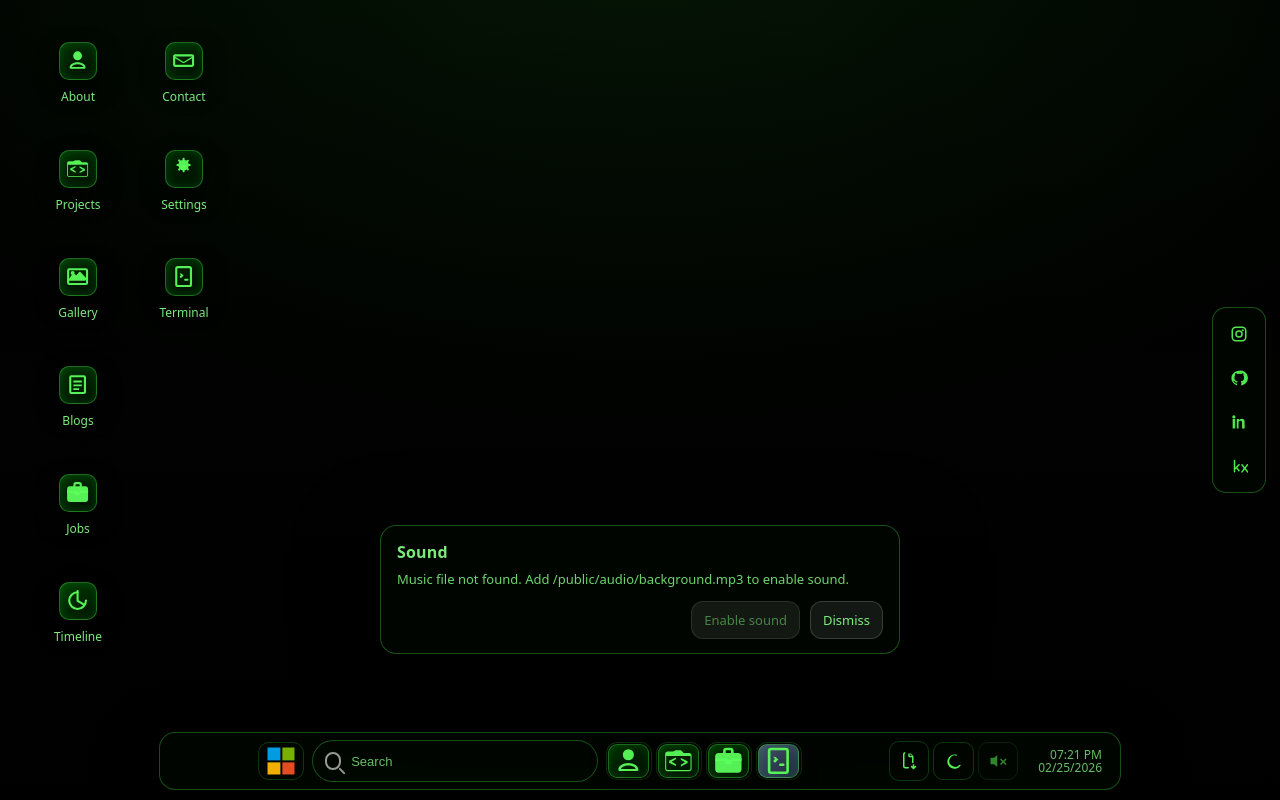
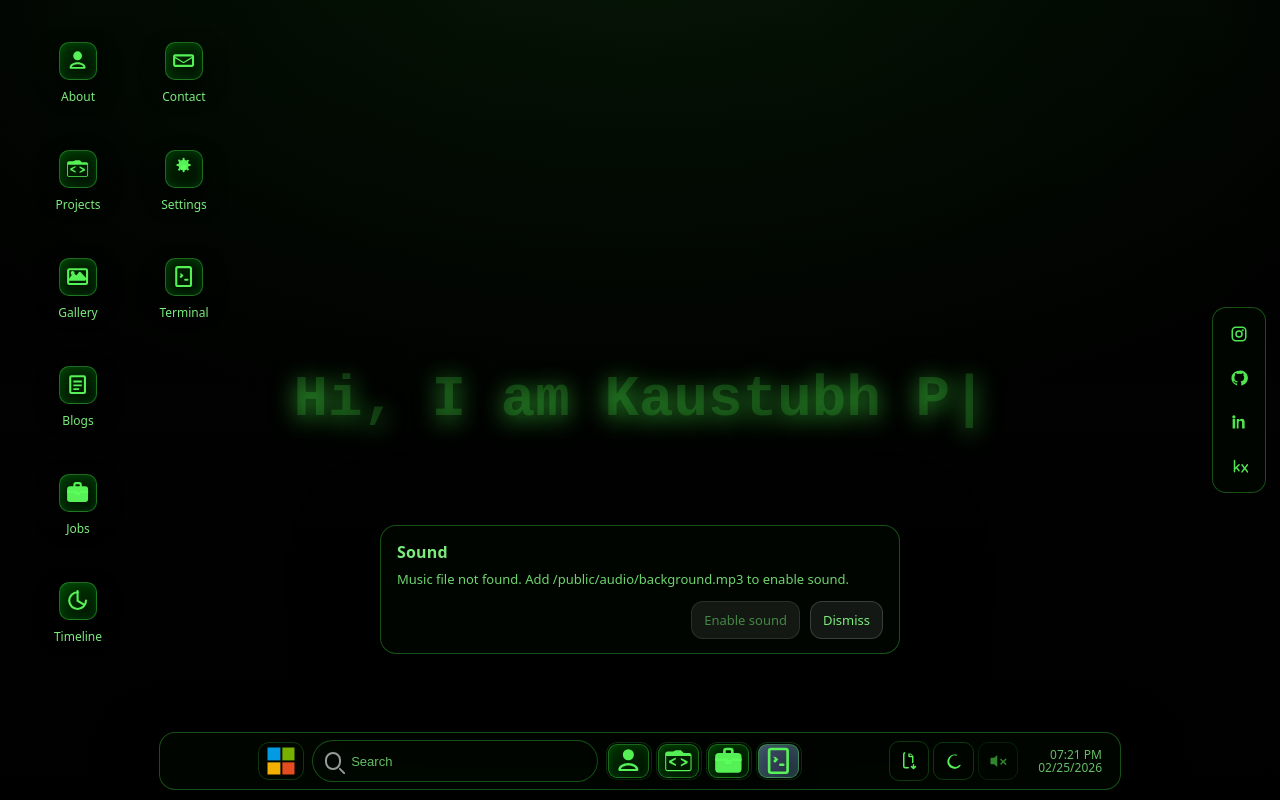
Before and after one commit to kaus98/wind11, a React (Vite) app: page / in a window 1280 px wide. Before the commit this address had no page. Built offline with nearby package versions, Linux system fonts and the light colour scheme.

Commit message:
Typewriter effect

```diff
--- a/src/App.css
+++ b/src/App.css
@@ -1349,7 +1349,7 @@
   word-break: break-word;
 }
 
-.terminal-line + .terminal-line {
+.terminal-line+.terminal-line {
   margin-top: 6px;
 }
 
@@ -3122,6 +3122,7 @@
 }
 
 @supports not ((backdrop-filter: blur(1px)) or (-webkit-backdrop-filter: blur(1px))) {
+
   .window,
   .taskbar,
   .start,
@@ -4000,3 +4001,107 @@
   border-color: rgba(172, 239, 255, 0.84);
   background: rgba(107, 219, 242, 0.72);
 }
+
+/* --- Typewriter Background Effect --- */
+.typewriter-background {
+  position: absolute;
+  inset: 0;
+  display: flex;
+  align-items: center;
+  justify-content: center;
+  pointer-events: none;
+  /* Let clicks pass through to desktop icons/windows */
+  z-index: 1;
+  /* Above wallpaper, below desktop icons (which don't have z-index so they flow, we can use z-index 1 safely since windows are z-index 2/3) */
+}
+
+.typewriter-content {
+  display: flex;
+  flex-direction: column;
+  align-items: center;
+  text-align: center;
+  font-family: 'Courier New', Courier, monospace;
+  font-size: clamp(1.2rem, 4.5vw, 4rem);
+  padding: 0 1.25rem;
+  font-weight: 700;
+  color: rgba(255, 255, 255, 0.15);
+  /* Very subtle white */
+  text-shadow: 0 4px 24px rgba(0, 0, 0, 0.2);
+  line-height: 1.4;
+  user-select: none;
+}
+
+.w11.light .typewriter-content {
+  color: rgba(0, 0, 0, 0.08);
+  /* Subtle dark for light mode */
+  text-shadow: 0 4px 24px rgba(255, 255, 255, 0.4);
+}
+
+.w11.aurora .typewriter-content {
+  color: rgba(92, 255, 218, 0.12);
+  text-shadow: 0 4px 24px rgba(92, 255, 218, 0.4);
+}
+
+.w11.glass .typewriter-content {
+  color: rgba(242, 247, 255, 0.15);
+  text-shadow: 0 4px 24px rgba(255, 255, 255, 0.3);
+}
+
+.w11.retro .typewriter-content {
+  color: rgba(255, 194, 102, 0.12);
+  text-shadow: 0 4px 24px rgba(255, 194, 102, 0.5);
+}
+
+.w11.solar .typewriter-content {
+  color: rgba(173, 122, 21, 0.15);
+  text-shadow: 0 4px 24px rgba(255, 255, 255, 0.5);
+}
+
+.w11.matrix .typewriter-content {
+  color: rgba(76, 255, 76, 0.18);
+  text-shadow: 0 4px 24px rgba(76, 255, 76, 0.6);
+}
+
+.w11.neon .typewriter-content {
+  color: rgba(255, 76, 255, 0.15);
+  text-shadow: 0 4px 24px rgba(255, 76, 255, 0.6);
+}
+
+.w11.sunset .typewriter-content {
+  color: rgba(255, 120, 76, 0.15);
+  text-shadow: 0 4px 24px rgba(255, 120, 76, 0.5);
+}
+
+.w11.monochrome .typewriter-content {
+  color: rgba(200, 200, 200, 0.15);
+  text-shadow: 0 4px 24px rgba(0, 0, 0, 0.5);
+}
+
+.w11.dracula .typewriter-content {
+  color: rgba(189, 147, 249, 0.15);
+  text-shadow: 0 4px 24px rgba(189, 147, 249, 0.5);
+}
+
+.w11.oceanic .typewriter-content {
+  color: rgba(72, 202, 228, 0.15);
+  text-shadow: 0 4px 24px rgba(72, 202, 228, 0.5);
+}
+
+.typewriter-cursor {
+  display: inline-block;
+  vertical-align: bottom;
+  margin-left: 2px;
+  animation: typewriter-blink 1s step-end infinite;
+}
+
+@keyframes typewriter-blink {
+
+  0%,
+  100% {
+    opacity: 1;
+  }
+
+  50% {
+    opacity: 0;
+  }
+}
--- a/src/App.tsx
+++ b/src/App.tsx
@@ -24,6 +24,7 @@ import {
 import { DesktopWindows } from './app/DesktopWindows'
 import { StartMenu, type StartMenuOption } from './app/StartMenu'
 import { Taskbar } from './app/Taskbar'
+import { TypewriterBackground } from './app/TypewriterBackground'
 import type { AppId, AppWindow, DragState, GalleryPhoto, ResizeState, TerminalLine, WindowBounds, WindowPos, WindowSize } from './app/types'
 
 function App() {
@@ -99,7 +100,7 @@ function App() {
 
       const nextSizes = { ...sizes }
       let sizesChanged = false
-      ;(Object.keys(sizes) as AppId[]).forEach((id) => {
+        ; (Object.keys(sizes) as AppId[]).forEach((id) => {
           const maxWidth = Math.max(minWidth, nextViewport.width - 12)
           const maxHeight = Math.max(minHeight, nextViewport.height - nextTaskbarReservedHeight - 12)
           const width = Math.min(Math.max(minWidth, sizes[id].width), maxWidth)
@@ -117,7 +118,7 @@ function App() {
 
       const nextPositions = { ...positions }
       let positionsChanged = false
-      ;(Object.keys(positions) as AppId[]).forEach((id) => {
+        ; (Object.keys(positions) as AppId[]).forEach((id) => {
           const size = nextSizes[id]
           const maxX = Math.max(0, nextViewport.width - size.width)
           const maxY = Math.max(0, nextViewport.height - size.height - nextTaskbarReservedHeight)
@@ -940,6 +941,7 @@ function App() {
   return (
     <div className={drag || resize ? `w11 ${theme} dragging` : `w11 ${theme}`}>
       <div className="wallpaper" aria-hidden="true" />
+      <TypewriterBackground />
       {isSleeping && (
         <div className="sleep-overlay" role="dialog" aria-label="Sleep mode" onClick={() => setIsSleeping(false)}>
           <button
--- /dev/null
+++ b/src/app/TypewriterBackground.tsx
@@ -0,0 +1,70 @@
+import { useEffect, useState } from 'react'
+
+const phrases = [
+    'Hi, I am Kaustubh Pathak.',
+    'I Love Coding',
+    'Welcome to my Page.'
+]
+
+const TYPING_SPEED_MS = 100
+const DELETING_SPEED_MS = 50
+const PAUSE_AFTER_TYPING_MS = 2000
+const PAUSE_AFTER_DELETING_MS = 500
+
+export function TypewriterBackground() {
+    const [text, setText] = useState('')
+    const [isDeleting, setIsDeleting] = useState(false)
+    const [loopIndex, setLoopIndex] = useState(0)
+    const [typingDelay, setTypingDelay] = useState(TYPING_SPEED_MS)
+
+    useEffect(() => {
+        let timeoutId: number
+
+        const currentPhrase = phrases[loopIndex % phrases.length]
+
+        const handleType = () => {
+            if (!isDeleting) {
+                // Typing
+                const nextText = currentPhrase.substring(0, text.length + 1)
+                setText(nextText)
+
+                if (nextText === currentPhrase) {
+                    // Finished typing the phrase
+                    setTypingDelay(PAUSE_AFTER_TYPING_MS)
+                    setIsDeleting(true)
+                } else {
+                    // Continue typing with some randomness
+                    setTypingDelay(TYPING_SPEED_MS + Math.random() * 50)
+                }
+            } else {
+                // Deleting
+                const nextText = currentPhrase.substring(0, text.length - 1)
+                setText(nextText)
+
+                if (nextText === '') {
+                    // Finished deleting
+                    setIsDeleting(false)
+                    setLoopIndex((prev) => prev + 1)
+                    setTypingDelay(PAUSE_AFTER_DELETING_MS)
+                } else {
+                    // Continue deleting, usually faster than typing
+                    setTypingDelay(DELETING_SPEED_MS)
+                }
+            }
+        }
+
+        timeoutId = window.setTimeout(handleType, typingDelay)
+        return () => window.clearTimeout(timeoutId)
+    }, [text, isDeleting, loopIndex, typingDelay])
+
+    return (
+        <div className="typewriter-background" aria-hidden="true">
+            <div className="typewriter-content">
+                <div className="typewriter-line">
+                    {text}
+                    <span className="typewriter-cursor">|</span>
+                </div>
+            </div>
+        </div>
+    )
+}
```
Also changed, not shown: src/app/WindowPanels.tsx (+21 -60 lines), 3 other files (tests, documents, lock files or other folders). Lines whose indentation alone changed are shown as unchanged.
